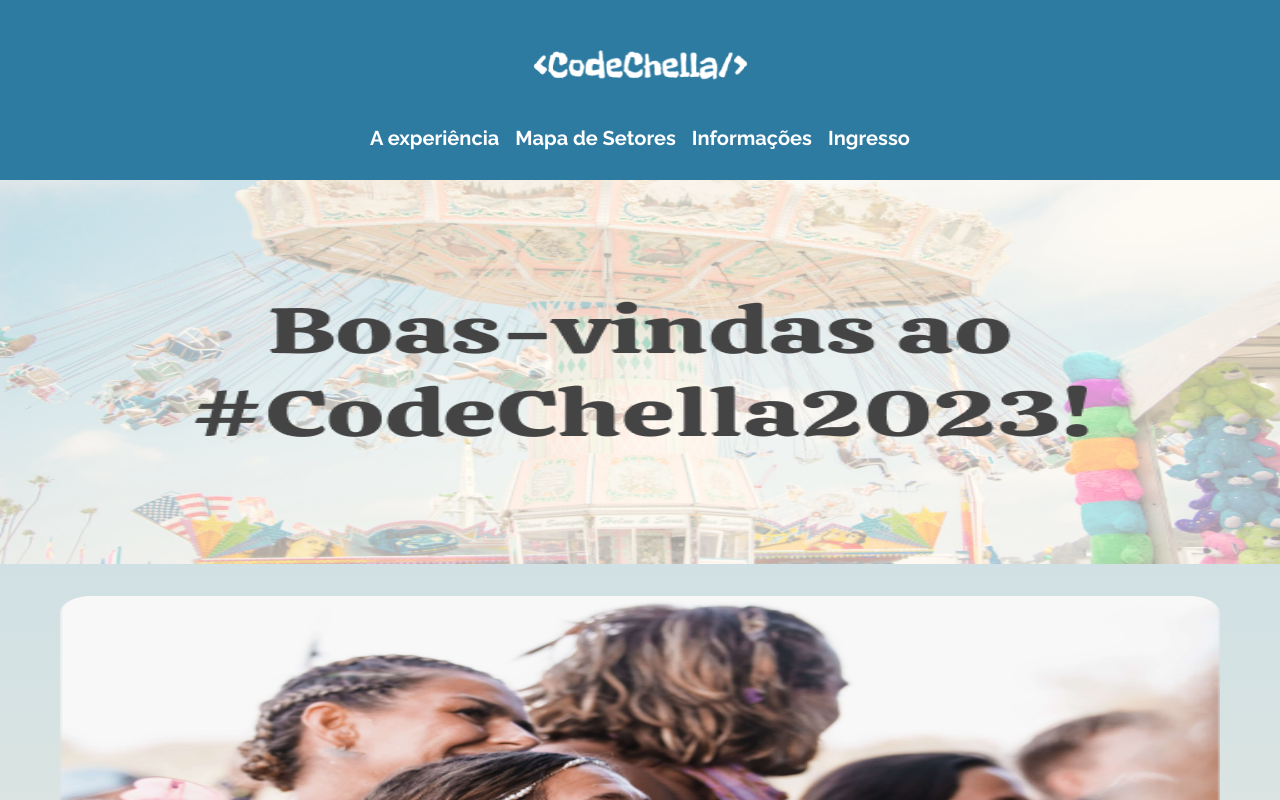
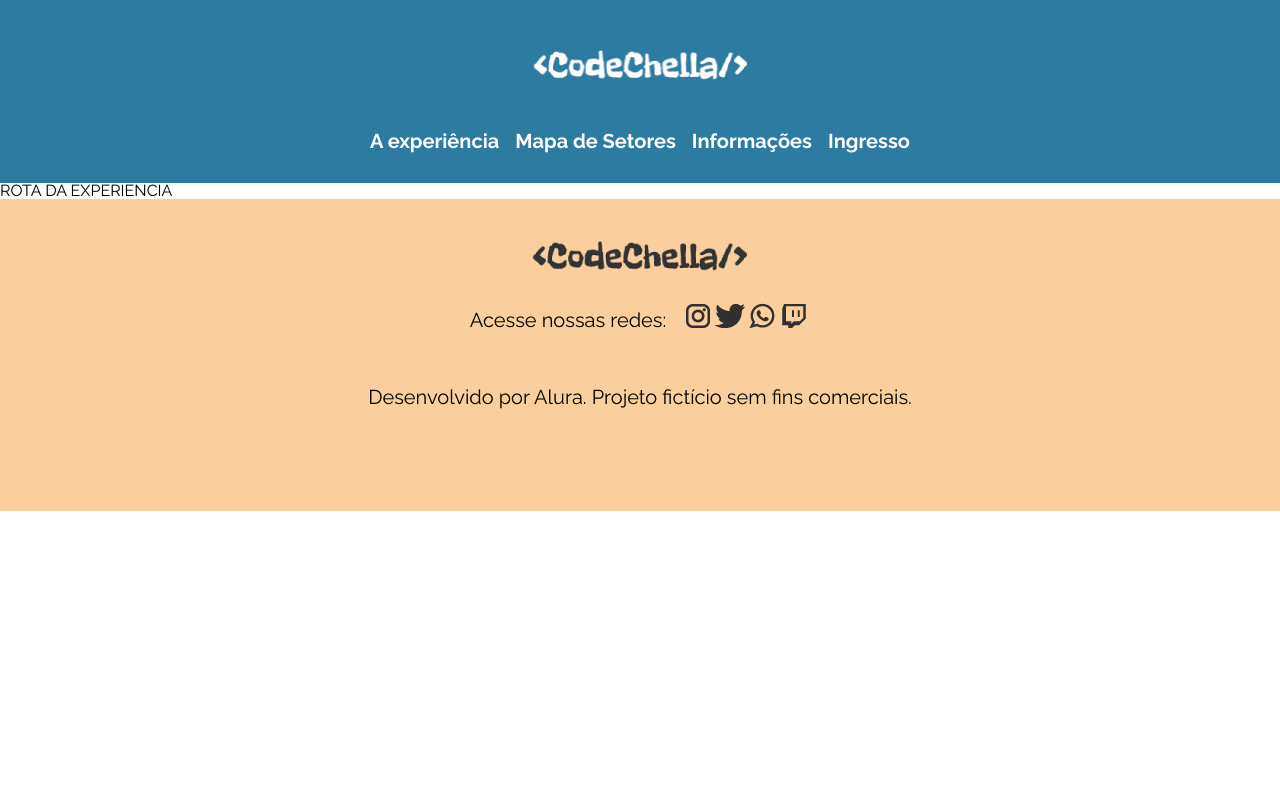
Before and after one commit to RamosCarlosEduardo/codechella-2023, a React (Vite) app: page /experience in a window 1280 px wide. Shown: the top 800 px of the page. Built offline with nearby package versions, Linux system fonts and the light colour scheme; a web font is replaced by a local one.

Commit message:
including react-router-dom

```diff
--- a/package.json
+++ b/package.json
@@ -11,6 +11,7 @@
   "dependencies": {
     "react": "^18.2.0",
     "react-dom": "^18.2.0",
+    "react-router-dom": "^6.8.2",
     "styled-components": "^5.3.8",
     "vite-jsconfig-paths": "^2.0.1"
   },
--- a/src/App.jsx
+++ b/src/App.jsx
@@ -1,25 +1,33 @@
-import { ThemeProvider } from 'styled-components'
-import {summer, boreal} from 'assets/styles/Themes.js'
-import { GlobalStyle } from 'assets/styles/GlobalStyle'
-import {Header} from 'components/header'
-import { Home } from './pages/Home'
-import { Footer } from 'components/Footer'
+import { Routes, Route } from "react-router-dom";
 
+import { ThemeProvider } from "styled-components";
+import { summer, boreal } from "assets/styles/Themes.js";
+import { GlobalStyle } from "assets/styles/GlobalStyle";
+
+import { Home } from "./pages/Home";
+import { Experience } from "./pages/Experience";
+
+import { Header } from "components/Header";
+import { Footer } from "components/Footer";
 
 
 function App() {
 
   return (
 
-    <ThemeProvider theme={summer}>
-      <GlobalStyle />
+      <ThemeProvider theme={summer}>
+        <GlobalStyle />
+        <Header />
 
-      <Header />
+        <Routes>
+          <Route path="/" element={<Home />} />
+          <Route path="/experience" element={<Experience />} />
+        </Routes>
 
-      <Home />
-      <Footer />
-    </ThemeProvider>
-  )
+        <Footer />
+      </ThemeProvider>
+
+  );
 }
 
-export default App
+export default App;
--- a/src/components/header/index.jsx
+++ b/src/components/header/index.jsx
@@ -1,18 +1,21 @@
 import React from 'react'
 import { Container, Logo, Button, Navbar } from './style'
+import { Link } from "react-router-dom";
 
 
 export function Header () {
     return (
         <Container>
-            <Logo src="/public/img/logo.png" alt="logo do CodeChella" />
+            <Link to="/">
+                <Logo src="/public/img/logo.png" alt="logo do CodeChella" />
+            </Link>
             <Button type="button"></Button>
             <Navbar>
                 <ul>
-                    <li><a href="#">A experiência</a></li>
-                    <li><a href="#">Mapa de Setores</a></li>
-                    <li><a href="#">Informações</a></li>
-                    <li><a href="#">Ingresso</a></li>
+                    <li><Link to="/experience">A experiência</Link></li>
+                    <li><Link to="#">Mapa de Setores</Link></li>
+                    <li><Link to="#">Informações</Link></li>
+                    <li><Link to="#">Ingresso</Link></li>
                 </ul>
             </Navbar>
         </Container>
--- a/src/main.jsx
+++ b/src/main.jsx
@@ -1,9 +1,14 @@
 import React from 'react'
 import ReactDOM from 'react-dom/client'
 import App from './App'
+import { BrowserRouter } from "react-router-dom";
+
+
 
 ReactDOM.createRoot(document.getElementById('root')).render(
   <React.StrictMode>
-    <App />
+    <BrowserRouter>
+      <App />
+    </BrowserRouter>
   </React.StrictMode>,
 )
--- /dev/null
+++ b/src/pages/Experience/index.jsx
@@ -0,0 +1,7 @@
+export function Experience () {
+    return (
+        <div>
+            ROTA DA EXPERIENCIA
+        </div>
+    )
+}
```
Also changed, not shown: src/pages/Experience/style.js (added), 1 other file (tests, documents, lock files or other folders).
